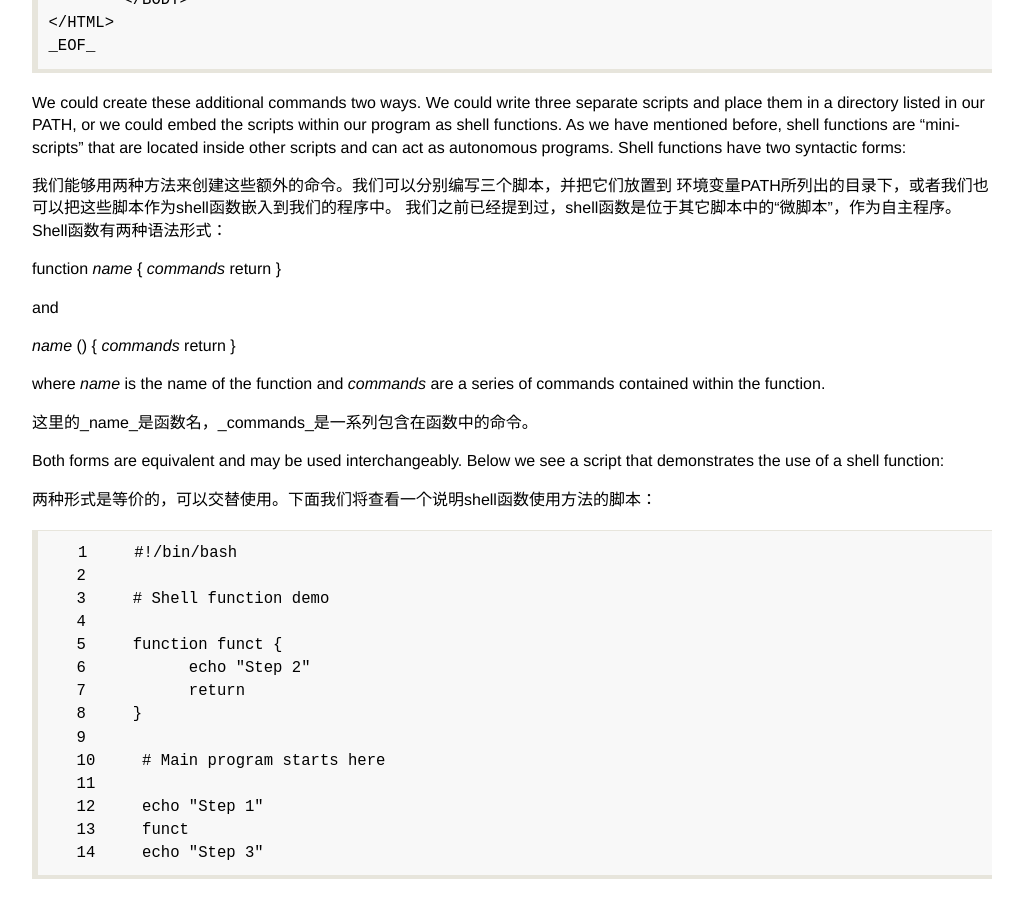
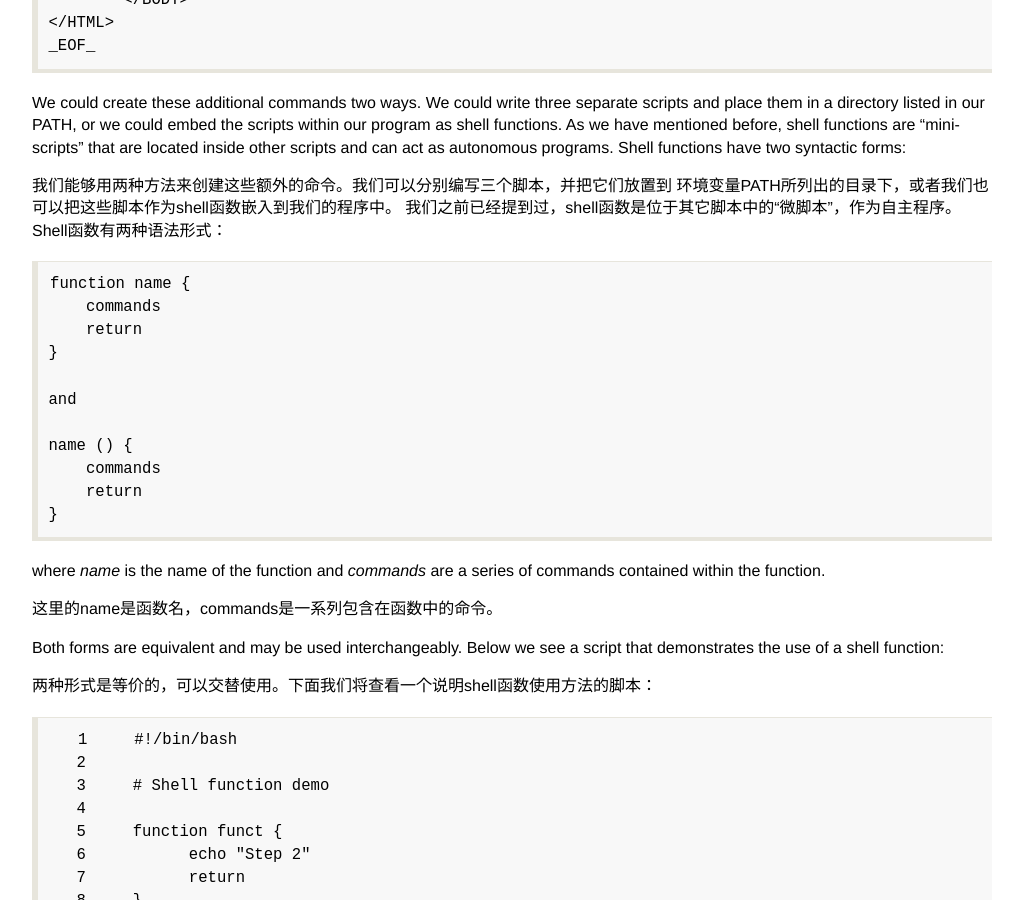
Before and after one commit to billie66/TLCL, a Jekyll site: the page built from book/topdown.md, in a window 1280 px wide and 900 px high, scrolled down 3489 px. Shown: the whole window, without its empty margins (128-1151 px from the left). Built offline with Jekyll 4.4.1, drawn with Linux system fonts in a browser that asks for light colours; Markdown is read by kramdown in place of the engine named in the settings.

Commit message:
continue

```diff
--- a/book/topdown.md
+++ b/book/topdown.md
@@ -31,19 +31,21 @@ might describe the overall process as the following series of steps:
 
 * Enter house.
 
-* 上车
+<ul>
+<li><p>上车</p></li>
 
-* 开车到市场
+<li><p>开车到市场</p></li>
 
-* 停车
+<li><p>停车</p></li>
 
-* 买食物
+<li><p>买食物</p></li>
 
-* 回到车中
+<li><p>回到车中</p></li>
 
-* 开车回家
+<li><p>开车回家</p></li>
 
-* 回到家中
+<li><p>回到家中</p></li>
+</ul>
 
 However, a person from Mars is likely to need more detail. We could further break down
 the subtask “Park car” into this series of steps:
@@ -62,17 +64,19 @@ the subtask “Park car” into this series of steps:
 
 * Lock car.
 
-* 找到停车位
+<ul>
+<li><p> 找到停车位</p></li>
 
-* 开车到停车位
+<li><p> 开车到停车位</p></li>
 
-* 关闭引擎
+<li><p> 关闭引擎</p></li>
 
-* 拉紧手刹
+<li><p> 拉紧手刹</p></li>
 
-* 下车
+<li><p> 下车</p></li>
 
-* 锁车
+<li><p> 锁车</p></li>
+</ul>
 
 The “Turn off motor” subtask could further be broken down into steps including “Turn
 off ignition,” “Remove ignition key” and so on, until every step of the entire process of
@@ -119,23 +123,25 @@ Our script currently performs the following steps to generate the HTML document:
 
 * Close page.
 
-* 打开网页
+<ul>
+<li><p>打开网页 </p></li>
 
-* 打开网页标头
+<li><p>打开网页标头</p></li>
 
-* 设置网页标题
+<li><p>设置网页标题</p></li>
 
-* 关闭网页标头
+<li><p>关闭网页标头</p></li>
 
-* 打开网页主体部分
+<li><p>打开网页主体部分</p></li>
 
-* 输出网页标头
+<li><p>输出网页标头</p></li>
 
-* 输出时间戳
+<li><p>输出时间戳</p></li>
 
-* 关闭网页主体
+<li><p>关闭网页主体</p></li>
 
-* 关闭网页
+<li><p>关闭网页</p></li>
+</ul>
 
 For our next stage of development, we will add some additional tasks between steps 7
 and 8. These will include:
@@ -150,12 +156,14 @@ and 8. These will include:
 
 * Home space. The amount of storage space being used by each user.
 
-* 系统正常运行时间和负载。这是自上次关机或重启之后系统的运行时间，以及在几个时间间隔内当前运行在处理
-  中的平均任务量。
+<ul>
+<li><p>系统正常运行时间和负载。这是自上次关机或重启之后系统的运行时间，以及在几个时间间隔内当前运行在处理
+中的平均任务量。</p></li>
 
-* 磁盘空间。系统中存储设备的总使用量。
+<li><p>磁盘空间。系统中存储设备的总使用量。</p></li>
 
-* 主目录空间。每个用户所使用的存储空间数量。
+<li><p>主目录空间。每个用户所使用的存储空间数量。</p></li>
+</ul>
 
 If we had a command for each of these tasks, we could add them to our script simply
 through command substitution:
@@ -196,22 +204,22 @@ Shell functions have two syntactic forms:
 环境变量PATH所列出的目录下，或者我们也可以把这些脚本作为shell函数嵌入到我们的程序中。
 我们之前已经提到过，shell函数是位于其它脚本中的“微脚本”，作为自主程序。Shell函数有两种语法形式：
 
-function _name_ {
-    _commands_
-    return
-}
+    function name {
+        commands
+        return
+    }
 
-and
+    and
 
-_name_ () {
-    _commands_
-    return
-}
+    name () {
+        commands
+        return
+    }
 
 where _name_ is the name of the function and _commands_ are a series of commands
 contained within the function.
 
-这里的_name_是函数名，_commands_是一系列包含在函数中的命令。
+这里的name是函数名，commands是一系列包含在函数中的命令。
 
 Both forms are equivalent and may be used interchangeably.
 Below we see a script that demonstrates the use of a shell function:
```
